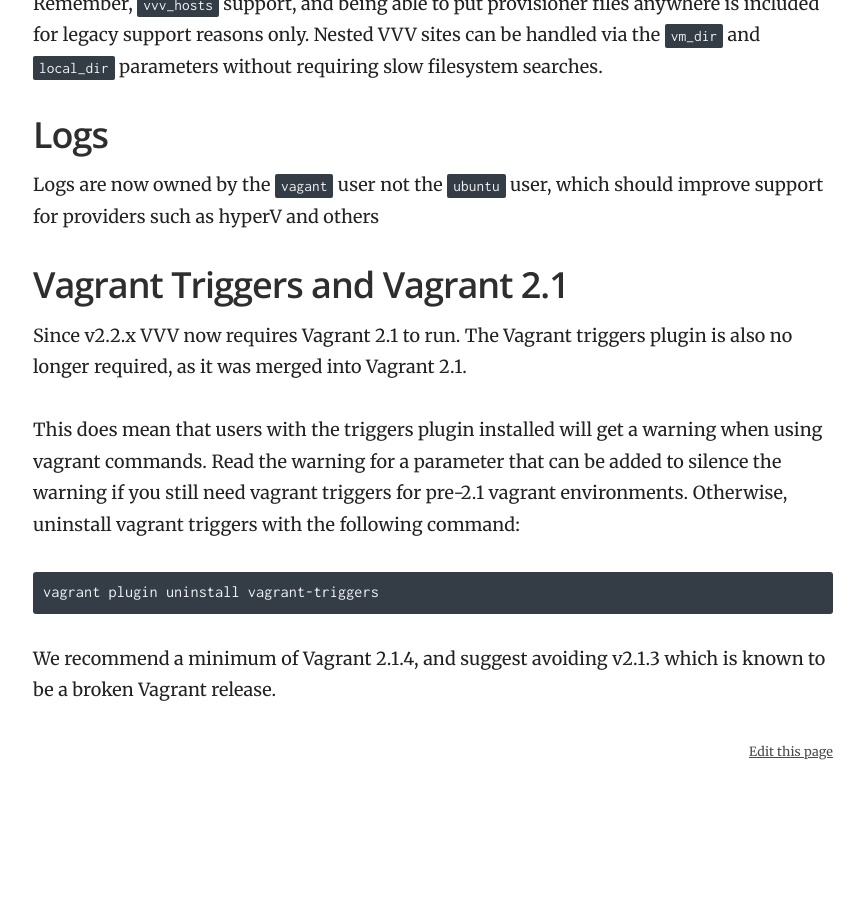
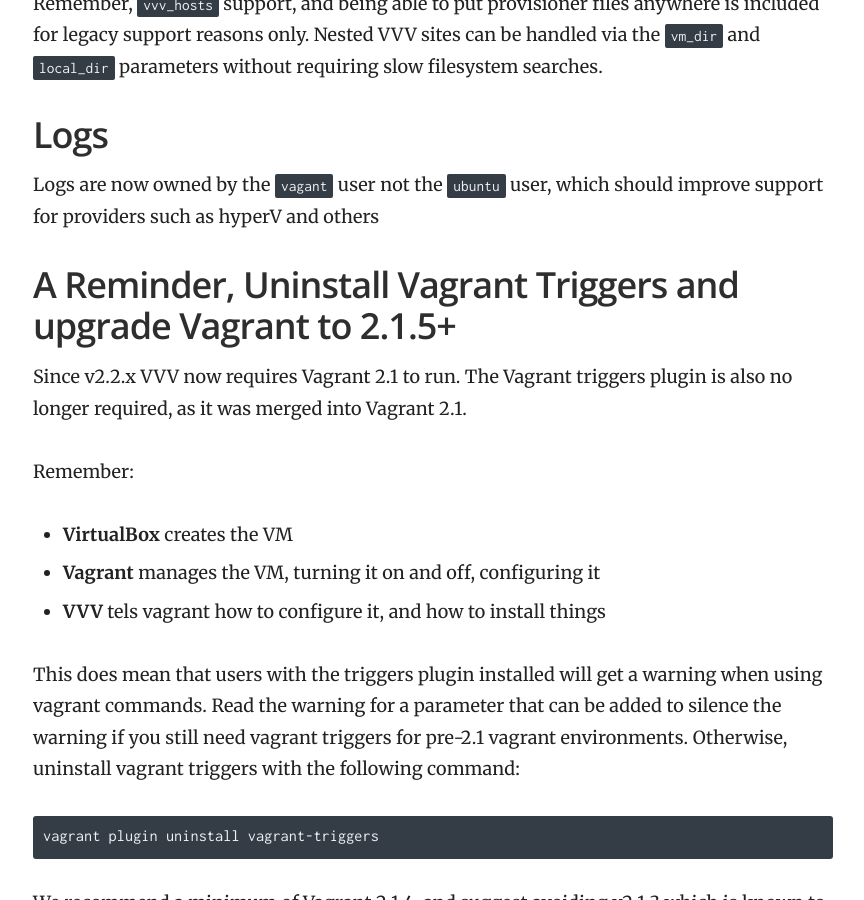
Before and after one commit to Varying-Vagrant-Vagrants/varyingvagrantvagrants.org, a Jekyll site: the page built from _posts/2018-09-27-varying-vagrant-vagrants-2-3-0.md, in a window 1280 px wide and 900 px high, scrolled down 1265 px. Shown: the whole window, without its empty margins (357-1221 px from the left). Built offline with Jekyll 4.4.1, drawn with Linux system fonts in a browser that asks for light colours; before the commit the page ends 2076 px from its top, so only the background shows below that; some of the changed text lies outside the part shown.

Commit message:
Fixed a 2.2.1 reerence and expanded on the vagrant triggers reminder

```diff
--- a/_posts/2018-09-27-varying-vagrant-vagrants-2-3-0.md
+++ b/_posts/2018-09-27-varying-vagrant-vagrants-2-3-0.md
@@ -39,9 +39,15 @@ Logs are now owned by the `vagant` user not the `ubuntu` user, which should impr
 
 
 
-## Vagrant Triggers and Vagrant 2.1
+## A Reminder, Uninstall Vagrant Triggers and  upgrade Vagrant to 2.1.5+
 
 Since v2.2.x VVV now requires Vagrant 2.1 to run. The Vagrant triggers plugin is also no longer required, as it was merged into Vagrant 2.1.
+
+Remember:
+
+ - **VirtualBox** creates the VM
+ - **Vagrant** manages the VM, turning it on and off, configuring it
+ - **VVV** tels vagrant how to configure it, and how to install things
 
 This does mean that users with the triggers plugin installed will get a warning when using vagrant commands. Read the warning for a parameter that can be added to silence the warning if you still need vagrant triggers for pre-2.1 vagrant environments. Otherwise, uninstall vagrant triggers with the following command:
 
```
Also changed, not shown: other parts of _posts/2018-09-27-varying-vagrant-vagrants-2-3-0.md (+1 -1 lines).
